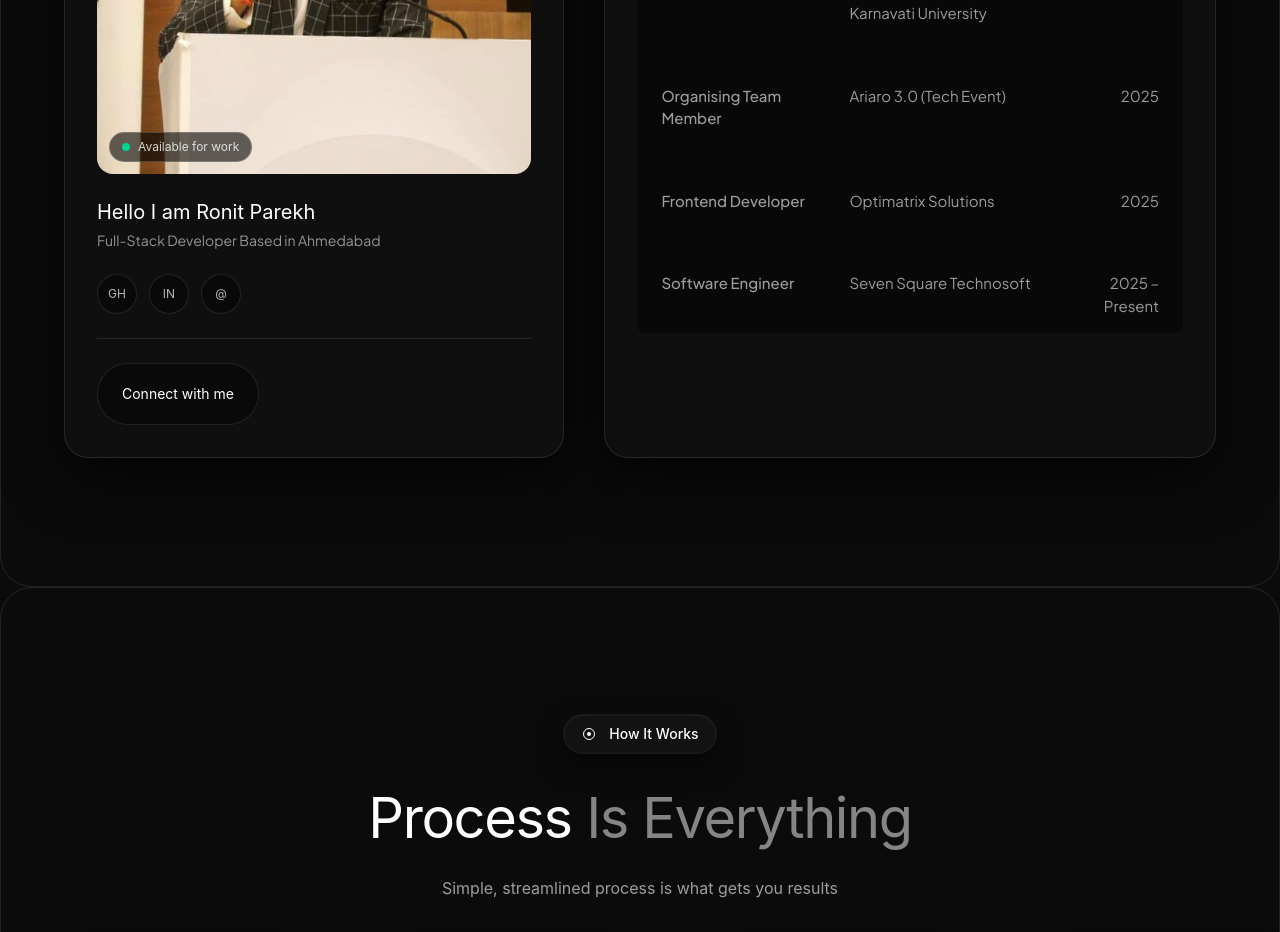
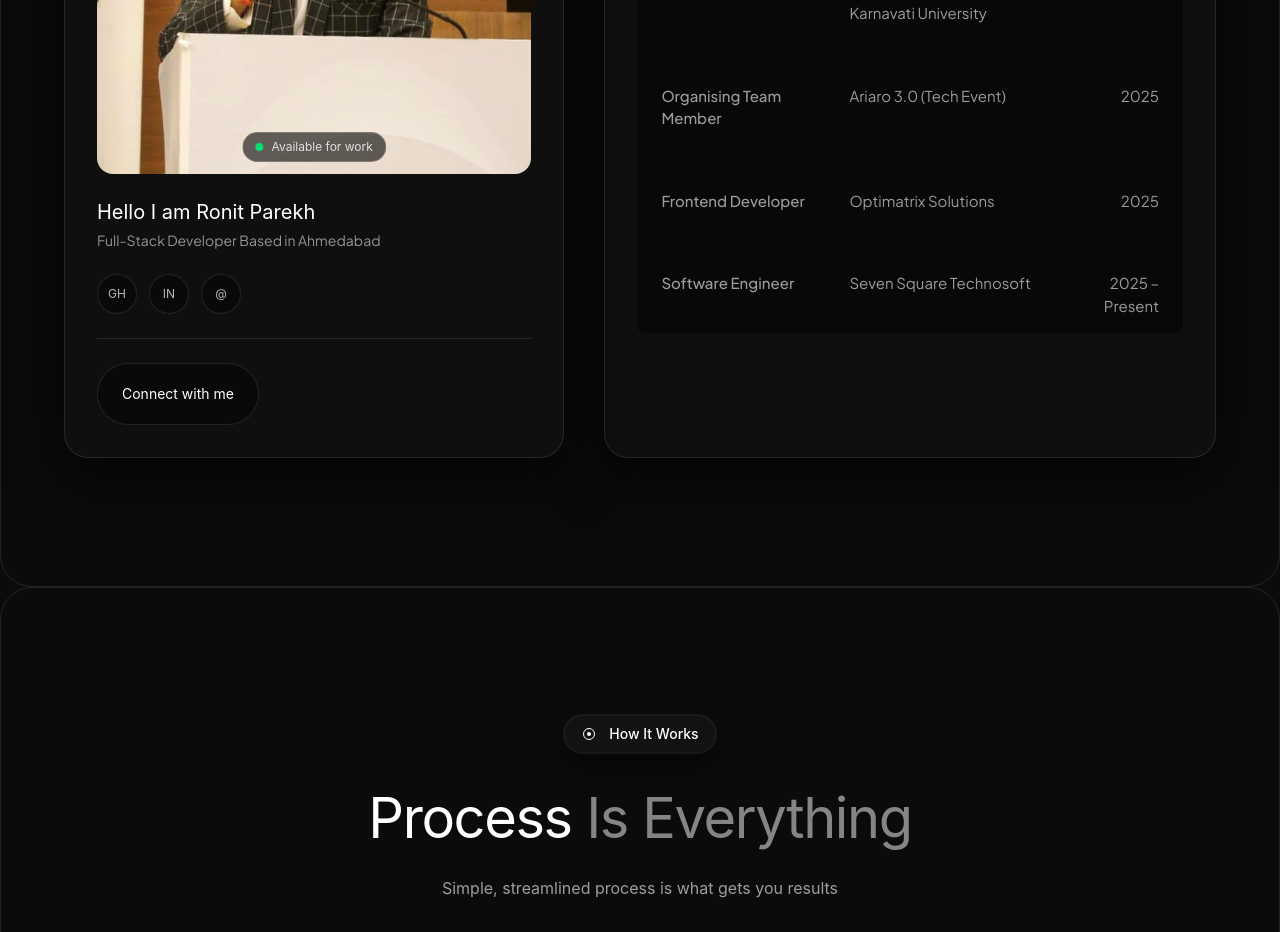
Before and after one commit to ronitparekh/Ronit-Portfolio, a React (Vite) app: page / in a window 1280 px wide. Shown: the part 2120-3052 px from the top of the page. Built offline with nearby package versions, Linux system fonts and the light colour scheme; a web font is replaced by a local one.

Commit message:
centered available badge

```diff
--- a/index.html
+++ b/index.html
@@ -20,7 +20,7 @@
       href="https://fonts.googleapis.com/css2?family=Poppins:wght@300;400;500;600;700&display=swap"
       rel="stylesheet"
     />
-    <title>ronit-portfolio</title>
+    <title>Portfolio | Ronit Parekh</title>
   </head>
   <body>
     <div id="root"></div>
--- a/src/components/ProfileExperience.jsx
+++ b/src/components/ProfileExperience.jsx
@@ -71,10 +71,11 @@ export default function ProfileExperience() {
                                 loading="lazy" />
 
                             {/* Availability badge */}
-                            <div className="absolute bottom-3 left-3 inline-flex items-center gap-2 rounded-full border border-white/20 bg-black/60 px-3 py-1.5 text-xs font-normal text-white/80">
-                                <span className="h-2 w-2 rounded-full bg-emerald-400" />
+                            <div className="absolute bottom-3 left-1/2 -translate-x-1/2 inline-flex items-center gap-2 rounded-full border border-white/20 bg-black/60 px-3 py-1.5 text-xs font-normal text-white/80 whitespace-nowrap">
+                                <span className="h-2 w-2 rounded-full bg-green-400" />
                                 Available for work
                             </div>
+
                         </div>
 
                         <h3 className="mb-1 font-satoshi text-xl font-normal text-white">
```
